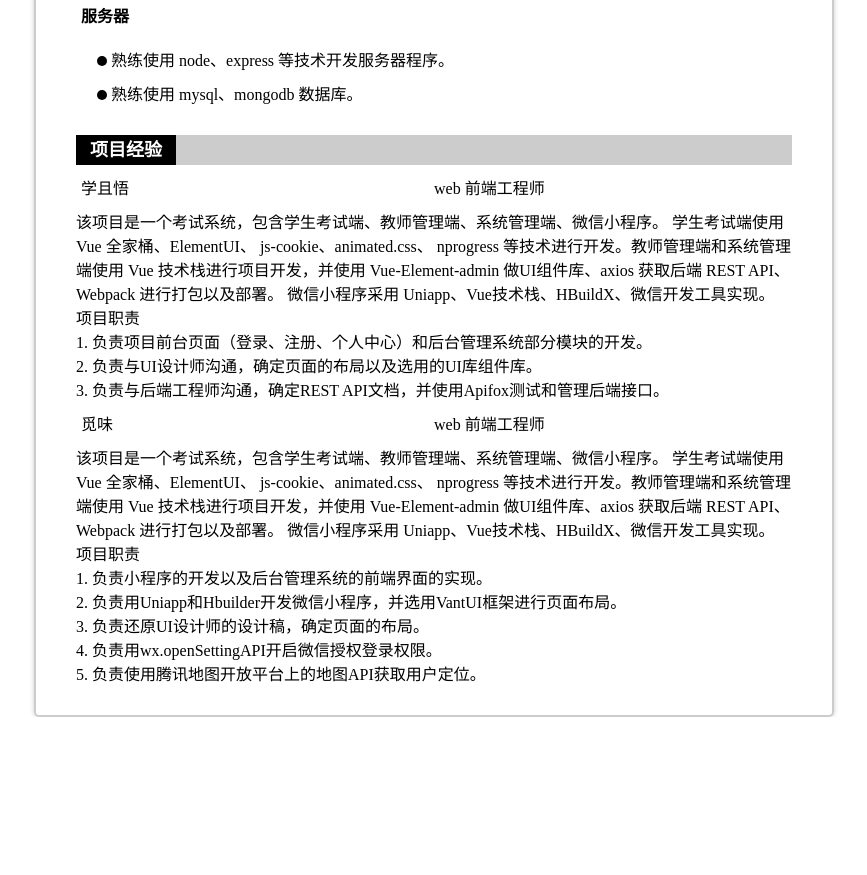
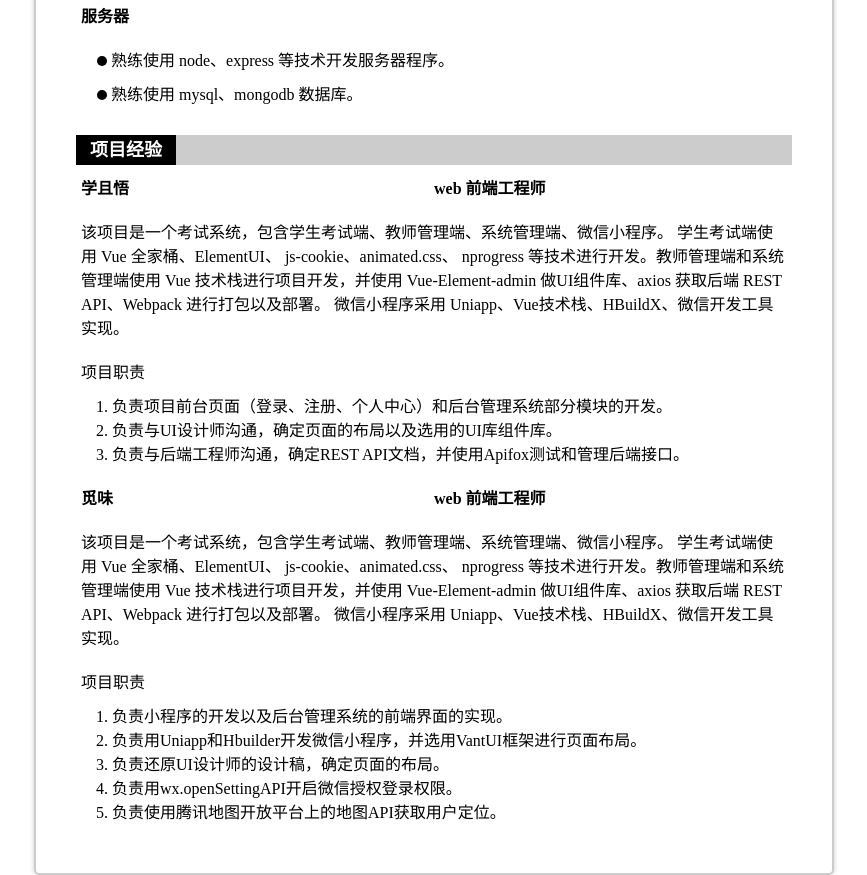
Before and after one commit to cnzhangzhifu/resume, a plain HTML site: page index.html in a window 1280 px wide. Shown: the part 1179-2054 px from the top of the page, without its empty margins (206-1073 px from the left). Before the commit the page ends 1896 px from the top, so only its background shows below. Drawn offline with Linux system fonts and the light colour scheme.

Commit message:
Update index.css

```diff
--- a/css/index.css
+++ b/css/index.css
@@ -63,3 +63,13 @@
 .point-none {
   padding-left: 15px;
 }
+.bold {
+  font-weight: 700;
+}
+.project-content {
+  padding-left: 20px;
+  margin-bottom: 20px;
+}
+.content {
+  padding: 10px 5px;
+}
```
